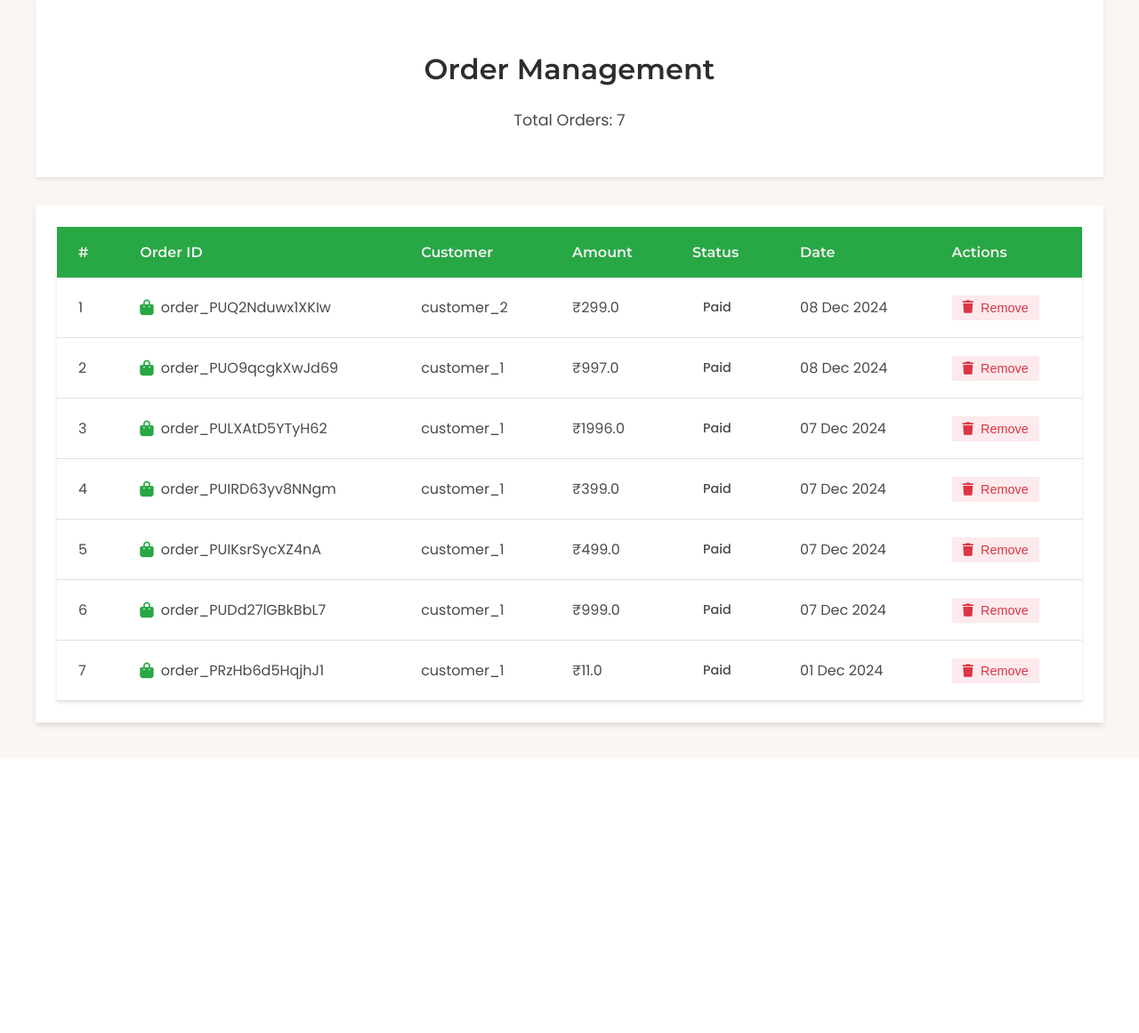
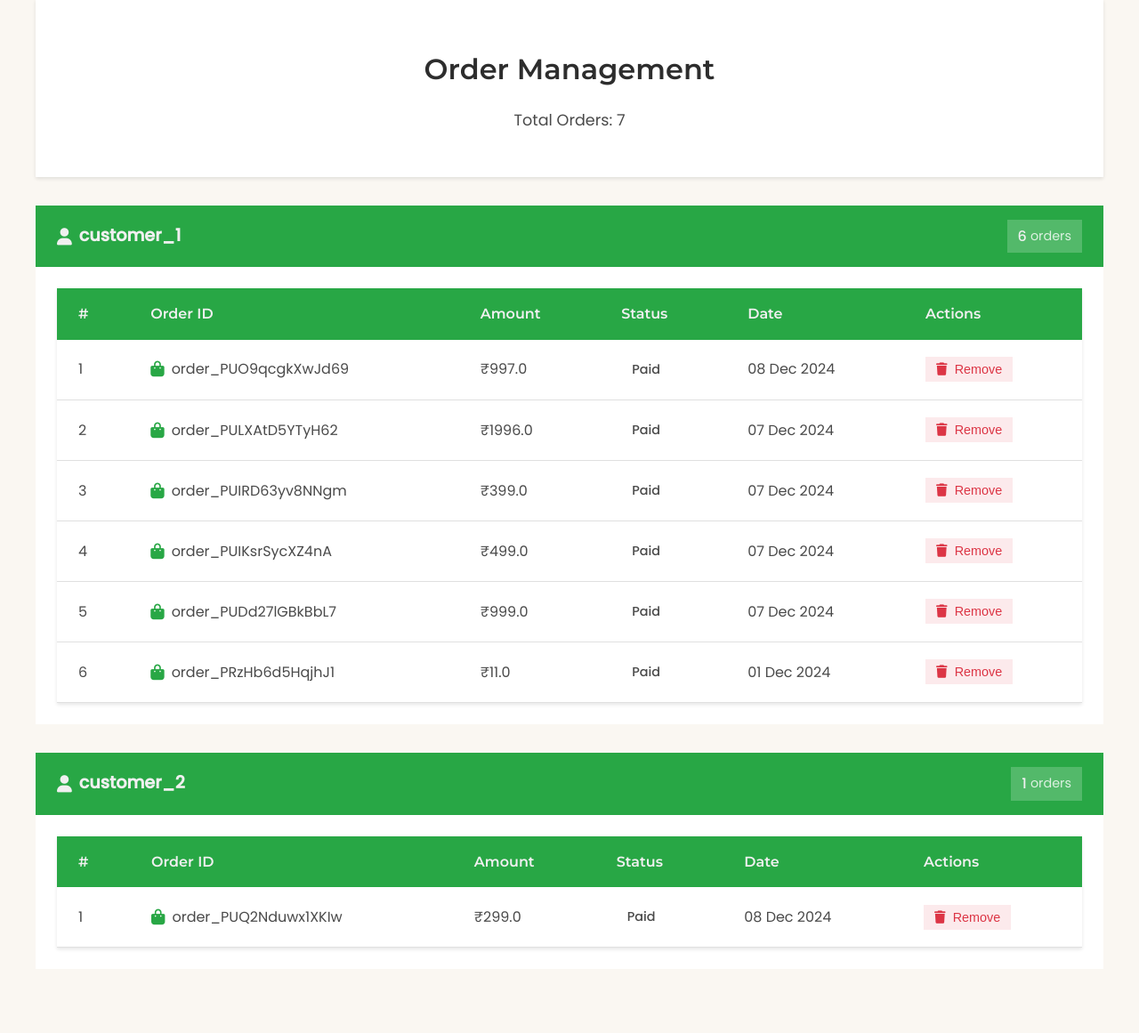
Before and after one commit to Leo-Stephen/Agri_Ecommerce, a Django app: page /custom-admin/order_list/ in a window 1280 px wide; the page is wider, and only the part inside the window is pictured. Shown: the part 122-1283 px from the top of that part at 89% size. Before the commit the page ends 974 px from the top of that part, so only its background shows below. Run offline with Django 5.2, Linux system fonts and the light colour scheme; a user stored in the database is signed in; data comes from the database, SQL or seed files in the repository; both versions use the stored data as it was after the commit; data that the repository does not hold is empty; parts of the project's set-up code (start-up, migrations or seed data) failed here and were passed over.

Commit message:
200% completed admin dashboard

```diff
--- a/admin_app/templates/admin_app/order_list.html
+++ b/admin_app/templates/admin_app/order_list.html
@@ -29,7 +29,20 @@
 
         <div class="dashboard-header">
             <h1>Order Management</h1>
-            <p class="subtitle">Total Orders: {{ orders.count }}</p>
+            <p class="subtitle">Total Orders: {{ total_orders }}</p>
+        </div>
+
+        {% for customer, orders in customer_orders.items %}
+        <div class="customer-section">
+            <div class="customer-header">
+                <div class="customer-info">
+                    <i class="fas fa-user"></i>
+                    <h2>{{ customer.user.username }}</h2>
+                </div>
+                <span class="order-count">
+                    {{ orders.count }}
+                    <span class="order-label">orders</span>
+                </span>
             </div>
 
             <div class="table-container">
@@ -38,7 +51,6 @@
                         <tr>
                             <th>#</th>
                             <th>Order ID</th>
-                        <th>Customer</th>
                             <th>Amount</th>
                             <th>Status</th>
                             <th>Date</th>
@@ -55,7 +67,6 @@
                                     <span>{{ order.order_id }}</span>
                                 </div>
                             </td>
-                        <td>{{ order.user.username }}</td>
                             <td>₹{{ order.amount }}</td>
                             <td>
                                 <span class="status-badge status-{{ order.status|lower }}">
@@ -85,6 +96,8 @@
                 </table>
             </div>
         </div>
+        {% endfor %}
+    </div>
 
     <script>
         function confirmDelete(orderId) {
--- a/admin_app/views.py
+++ b/admin_app/views.py
@@ -101,9 +101,18 @@ def order_list(request):
                 messages.error(request, 'Order not found.')
             return redirect('admin_order_list')
 
-    orders = Order.objects.all().order_by('-created_at')
+    # Get all customers with their orders
+    customers = CustomerProfile.objects.all()
+    customer_orders = {}
+
+    for customer in customers:
+        orders = Order.objects.filter(user=customer.user).order_by('-created_at')
+        if orders.exists():  # Only add customers who have orders
+            customer_orders[customer] = orders
+
     context = {
-        'orders': orders,
+        'customer_orders': customer_orders,
+        'total_orders': Order.objects.count(),
     }
     return render(request, 'admin_app/order_list.html', context)
 
--- a/static/css/admin.css
+++ b/static/css/admin.css
@@ -748,3 +748,52 @@ header {
     background: rgba(220, 53, 69, 0.1);
     color: #dc3545;
 }
+
+/* Customer Section */
+.customer-section {
+    margin-bottom: var(--spacing-xl);
+    background: var(--card-background);
+    border-radius: var(--radius-md);
+    overflow: hidden;
+}
+
+.customer-header {
+    display: flex;
+    justify-content: space-between;
+    align-items: center;
+    padding: var(--spacing-md) var(--spacing-lg);
+    background: var(--primary-color);
+    color: var(--text-light);
+}
+
+.customer-header .customer-info {
+    display: flex;
+    align-items: center;
+    gap: var(--spacing-sm);
+}
+
+.customer-header .customer-info i {
+    color: var(--text-light);
+    font-size: 1.2rem;
+}
+
+.customer-header h2 {
+    margin: 0;
+    font-size: 1.2rem;
+    font-weight: 600;
+}
+
+.customer-header .order-count {
+    background: rgba(255, 255, 255, 0.2);
+    color: var(--text-light);
+}
+
+.customer-header .order-label {
+    color: rgba(255, 255, 255, 0.8);
+}
+
+/* Adjust table container for customer section */
+.customer-section .table-container {
+    margin-top: 0;
+    border-radius: 0;
+}
```
Also changed, not shown: db.sqlite3. Lines whose indentation alone changed are shown as unchanged.
